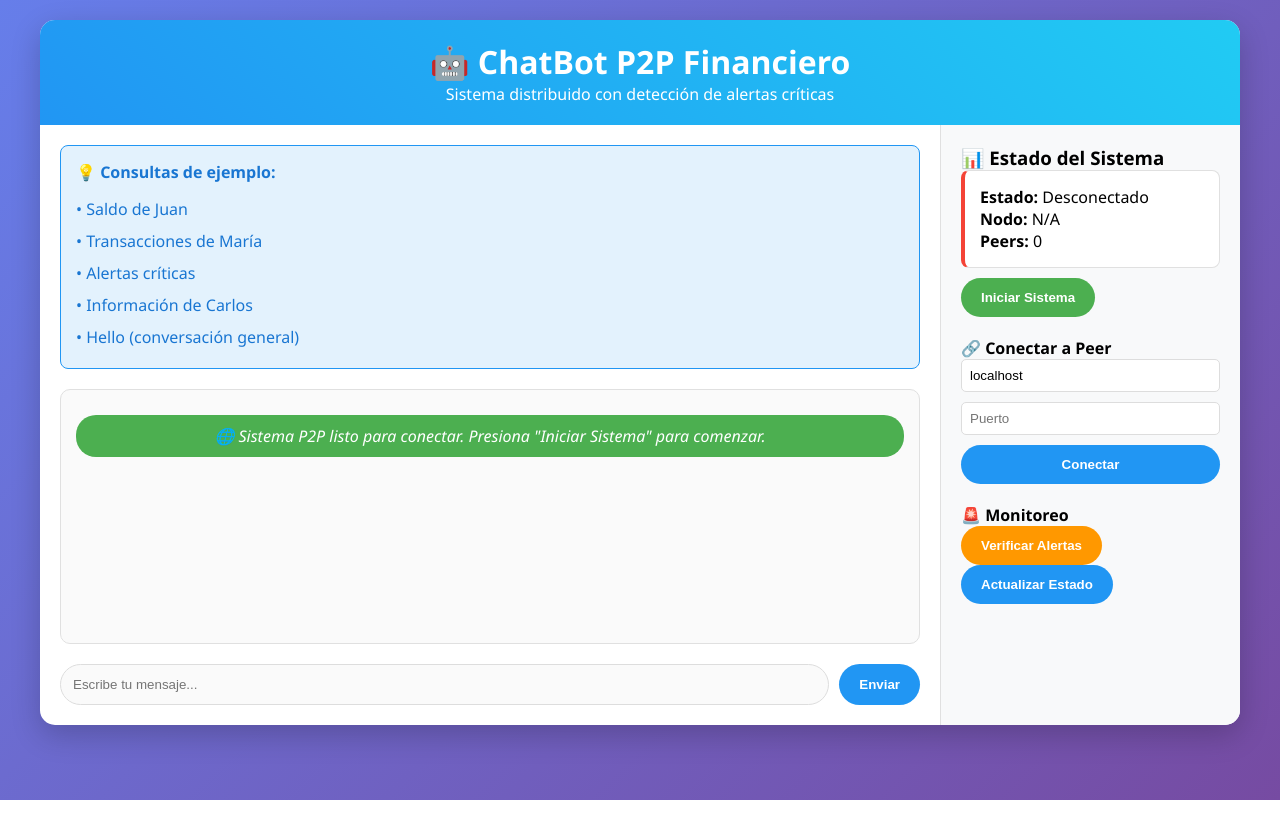
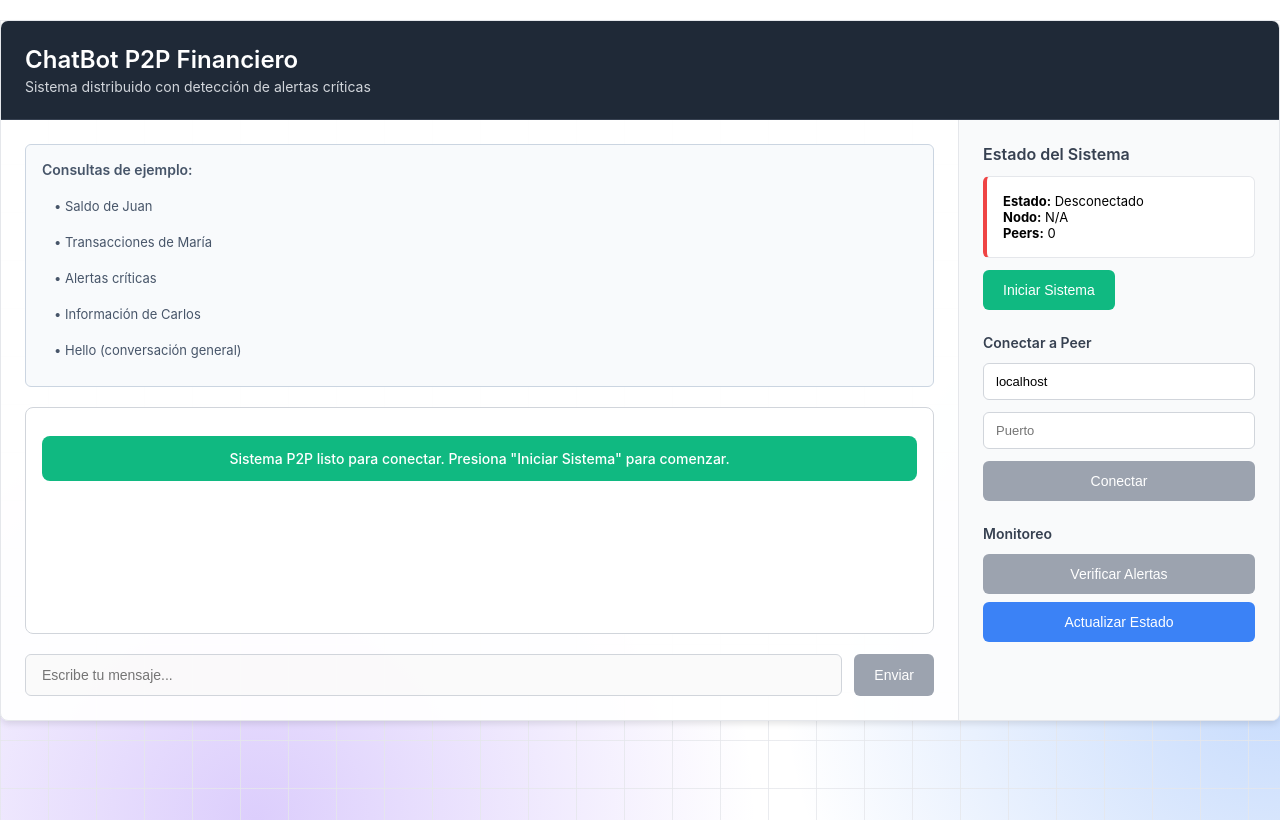
Before and after one commit to avillaq/ChatBot, a Flask app: page / in a window 1280 px wide. Run offline with Flask 3, Linux system fonts and the light colour scheme; parts of the project's set-up code (start-up, migrations or seed data) failed here and were passed over.

Commit message:
Refactor styles and improve layout for better user experience in index.html

```diff
--- a/app/templates/index.html
+++ b/app/templates/index.html
@@ -12,179 +12,256 @@
         }
 
         body {
-            font-family: 'Segoe UI', Tahoma, Geneva, Verdana, sans-serif;
-            background: linear-gradient(135deg, #667eea 0%, #764ba2 100%);
+            font-family: -apple-system, BlinkMacSystemFont, 'Segoe UI', Roboto, Oxygen, Ubuntu, Cantarell, sans-serif;
             min-height: 100vh;
-            padding: 20px;
+            background: white;
+            position: relative;
+        }
+
+        .background-grid {
+            position: absolute;
+            inset: 0;
+            z-index: 0;
+            background-image:
+                linear-gradient(to right, rgba(229,231,235,0.8) 1px, transparent 1px),
+                linear-gradient(to bottom, rgba(229,231,235,0.8) 1px, transparent 1px),
+                radial-gradient(circle 500px at 20% 100%, rgba(139,92,246,0.3), transparent),
+                radial-gradient(circle 500px at 100% 80%, rgba(59,130,246,0.3), transparent);
+            background-size: 48px 48px, 48px 48px, 100% 100%, 100% 100%;
         }
 
         .container {
-            max-width: 1200px;
+            position: relative;
+            z-index: 1;
+            max-width: 1400px;
             margin: 0 auto;
-            background: white;
-            border-radius: 15px;
-            box-shadow: 0 10px 30px rgba(0,0,0,0.2);
+            background: rgba(255, 255, 255, 0.95);
+            border: 1px solid #e5e7eb;
+            border-radius: 8px;
+            box-shadow: 0 4px 6px -1px rgba(0, 0, 0, 0.1);
+            margin-top: 20px;
+            margin-bottom: 20px;
             overflow: hidden;
         }
 
         .header {
-            background: linear-gradient(45deg, #2196F3, #21CBF3);
+            background: #1f2937;
             color: white;
-            padding: 20px;
-            text-align: center;
+            padding: 24px;
+            border-bottom: 1px solid #374151;
+        }
+
+        .header h1 {
+            font-size: 24px;
+            font-weight: 600;
+            margin-bottom: 4px;
+        }
+
+        .header p {
+            color: #d1d5db;
+            font-size: 14px;
         }
 
         .main-content {
             display: grid;
-            grid-template-columns: 1fr 300px;
+            grid-template-columns: 1fr 320px;
             min-height: 600px;
         }
 
         .chat-section {
-            padding: 20px;
+            padding: 24px;
             display: flex;
             flex-direction: column;
+            border-right: 1px solid #e5e7eb;
         }
 
         .sidebar {
-            background: #f8f9fa;
-            padding: 20px;
-            border-left: 1px solid #e0e0e0;
+            background: #f9fafb;
+            padding: 24px;
         }
 
         .chat-container {
             flex: 1;
-            border: 1px solid #e0e0e0;
-            border-radius: 10px;
+            border: 1px solid #d1d5db;
+            border-radius: 8px;
             margin-bottom: 20px;
-            background: #fafafa;
+            background: white;
             overflow-y: auto;
             max-height: 400px;
         }
 
         .chat-messages {
-            padding: 15px;
+            padding: 16px;
         }
 
         .message {
-            margin: 10px 0;
-            padding: 10px 15px;
-            border-radius: 20px;
+            margin: 12px 0;
+            padding: 12px 16px;
+            border-radius: 8px;
             max-width: 80%;
+            font-size: 14px;
+            line-height: 1.5;
         }
 
         .user-message {
-            background: #2196F3;
+            background: #3b82f6;
             color: white;
             margin-left: auto;
             text-align: right;
         }
 
         .bot-message {
-            background: #e0e0e0;
-            color: #333;
+            background: #f3f4f6;
+            color: #374151;
+            border: 1px solid #e5e7eb;
         }
 
         .system-message {
-            background: #4CAF50;
+            background: #10b981;
             color: white;
             text-align: center;
-            font-style: italic;
             max-width: 100%;
+            font-weight: 500;
         }
 
         .alert-message {
-            background: #ff5722;
+            background: #ef4444;
             color: white;
             text-align: center;
             max-width: 100%;
+            font-weight: 500;
         }
 
         .input-section {
             display: flex;
-            gap: 10px;
+            gap: 12px;
         }
 
         .input-section input {
             flex: 1;
-            padding: 12px;
-            border: 1px solid #ddd;
-            border-radius: 25px;
+            padding: 12px 16px;
+            border: 1px solid #d1d5db;
+            border-radius: 6px;
             outline: none;
+            font-size: 14px;
+        }
+
+        .input-section input:focus {
+            border-color: #3b82f6;
+            box-shadow: 0 0 0 3px rgba(59, 130, 246, 0.1);
         }
 
         .btn {
             padding: 12px 20px;
             border: none;
-            border-radius: 25px;
+            border-radius: 6px;
             cursor: pointer;
-            font-weight: bold;
-            transition: all 0.3s;
+            font-weight: 500;
+            font-size: 14px;
+            transition: all 0.2s;
+            text-align: center;
+            display: inline-block;
         }
 
         .btn-primary {
-            background: #2196F3;
+            background: #3b82f6;
             color: white;
         }
 
+        .btn-primary:hover {
+            background: #2563eb;
+        }
+
         .btn-success {
-            background: #4CAF50;
+            background: #10b981;
             color: white;
         }
 
+        .btn-success:hover {
+            background: #059669;
+        }
+
         .btn-warning {
-            background: #FF9800;
+            background: #f59e0b;
             color: white;
         }
 
-        .btn:hover {
-            transform: translateY(-2px);
-            box-shadow: 0 5px 15px rgba(0,0,0,0.2);
+        .btn-warning:hover {
+            background: #d97706;
+        }
+
+        .btn:disabled {
+            background: #9ca3af;
+            cursor: not-allowed;
         }
 
         .status-panel {
-            margin-bottom: 20px;
+            margin-bottom: 24px;
+        }
+
+        .status-panel h3 {
+            font-size: 16px;
+            font-weight: 600;
+            color: #374151;
+            margin-bottom: 12px;
+        }
+
+        .status-panel h4 {
+            font-size: 14px;
+            font-weight: 600;
+            color: #374151;
+            margin-bottom: 12px;
         }
 
         .status-item {
             background: white;
-            border: 1px solid #e0e0e0;
-            border-radius: 8px;
-            padding: 15px;
-            margin-bottom: 10px;
+            border: 1px solid #e5e7eb;
+            border-radius: 6px;
+            padding: 16px;
+            margin-bottom: 12px;
+            font-size: 13px;
         }
 
         .status-active {
-            border-left: 4px solid #4CAF50;
+            border-left: 4px solid #10b981;
         }
 
         .status-inactive {
-            border-left: 4px solid #f44336;
+            border-left: 4px solid #ef4444;
         }
 
         .connection-form {
             display: flex;
             flex-direction: column;
-            gap: 10px;
+            gap: 12px;
         }
 
         .connection-form input {
-            padding: 8px;
-            border: 1px solid #ddd;
-            border-radius: 5px;
+            padding: 10px 12px;
+            border: 1px solid #d1d5db;
+            border-radius: 6px;
+            font-size: 13px;
+        }
+
+        .connection-form input:focus {
+            border-color: #3b82f6;
+            outline: none;
+            box-shadow: 0 0 0 3px rgba(59, 130, 246, 0.1);
         }
 
         .examples {
-            background: #e3f2fd;
-            border: 1px solid #2196F3;
-            border-radius: 8px;
-            padding: 15px;
+            background: #f8fafc;
+            border: 1px solid #cbd5e1;
+            border-radius: 6px;
+            padding: 16px;
             margin-bottom: 20px;
         }
 
         .examples h4 {
-            color: #1976D2;
-            margin-bottom: 10px;
+            color: #475569;
+            margin-bottom: 12px;
+            font-size: 14px;
+            font-weight: 600;
         }
 
         .examples ul {
@@ -193,15 +270,23 @@
         }
 
         .examples li {
-            padding: 5px 0;
-            color: #1976D2;
+            padding: 8px 12px;
+            color: #475569;
             cursor: pointer;
+            border-radius: 4px;
+            margin-bottom: 4px;
+            font-size: 13px;
+            transition: background-color 0.2s;
         }
 
         .examples li:hover {
-            background: #bbdefb;
-            padding-left: 10px;
-            border-radius: 5px;
+            background: #e2e8f0;
+        }
+
+        .monitoring-buttons {
+            display: flex;
+            flex-direction: column;
+            gap: 8px;
         }
 
         @media (max-width: 768px) {
@@ -209,24 +294,31 @@
                 grid-template-columns: 1fr;
             }
 
-            .sidebar {
-                border-left: none;
-                border-top: 1px solid #e0e0e0;
+            .chat-section {
+                border-right: none;
+                border-bottom: 1px solid #e5e7eb;
+            }
+
+            .container {
+                margin: 10px;
+                border-radius: 6px;
             }
         }
     </style>
 </head>
 <body>
+    <div class="background-grid"></div>
+
     <div class="container">
         <div class="header">
-            <h1>🤖 ChatBot P2P Financiero</h1>
+            <h1>ChatBot P2P Financiero</h1>
             <p>Sistema distribuido con detección de alertas críticas</p>
         </div>
 
         <div class="main-content">
             <div class="chat-section">
                 <div class="examples">
-                    <h4>💡 Consultas de ejemplo:</h4>
+                    <h4>Consultas de ejemplo:</h4>
                     <ul>
                         <li onclick="sendExample('Saldo de Juan')">• Saldo de Juan</li>
                         <li onclick="sendExample('Transacciones de María')">• Transacciones de María</li>
@@ -239,7 +331,7 @@
                 <div class="chat-container">
                     <div class="chat-messages" id="chatMessages">
                         <div class="message system-message">
-                            🌐 Sistema P2P listo para conectar. Presiona "Iniciar Sistema" para comenzar.
+                            Sistema P2P listo para conectar. Presiona "Iniciar Sistema" para comenzar.
                         </div>
                     </div>
                 </div>
@@ -252,7 +344,7 @@
 
             <div class="sidebar">
                 <div class="status-panel">
-                    <h3>📊 Estado del Sistema</h3>
+                    <h3>Estado del Sistema</h3>
                     <div class="status-item status-inactive" id="systemStatus">
                         <strong>Estado:</strong> <span id="statusText">Desconectado</span><br>
                         <strong>Nodo:</strong> <span id="nodeId">N/A</span><br>
@@ -263,7 +355,7 @@
                 </div>
 
                 <div class="status-panel">
-                    <h4>🔗 Conectar a Peer</h4>
+                    <h4>Conectar a Peer</h4>
                     <div class="connection-form">
                         <input type="text" id="peerHost" placeholder="Host (localhost)" value="localhost">
                         <input type="number" id="peerPort" placeholder="Puerto" min="8000" max="9999">
@@ -272,9 +364,11 @@
                 </div>
 
                 <div class="status-panel">
-                    <h4>🚨 Monitoreo</h4>
-                    <button class="btn btn-warning" onclick="checkAlerts()" id="alertBtn" disabled>Verificar Alertas</button>
-                    <button class="btn btn-primary" onclick="refreshStatus()" id="refreshBtn">Actualizar Estado</button>
+                    <h4>Monitoreo</h4>
+                    <div class="monitoring-buttons">
+                        <button class="btn btn-warning" onclick="checkAlerts()" id="alertBtn" disabled>Verificar Alertas</button>
+                        <button class="btn btn-primary" onclick="refreshStatus()" id="refreshBtn">Actualizar Estado</button>
+                    </div>
                 </div>
             </div>
         </div>
@@ -294,7 +388,7 @@
 
         function sendExample(text) {
             if (!systemInitialized) {
-                addMessage('⚠️ Inicia el sistema primero', 'system');
+                addMessage('Inicia el sistema primero', 'system');
                 return;
             }
             document.getElementById('messageInput').value = text;
@@ -332,10 +426,10 @@
                     addMessage(data.response, 'bot');
                     updateNetworkStatus(data.network_status);
                 } else {
-                    addMessage(`❌ Error: ${data.message}`, 'system');
+                    addMessage(`Error: ${data.message}`, 'system');
                 }
             } catch (error) {
-                addMessage(`❌ Error de conexión: ${error.message}`, 'system');
+                addMessage(`Error de conexión: ${error.message}`, 'system');
             }
         }
 
@@ -355,14 +449,14 @@
 
                 if (data.success) {
                     systemInitialized = true;
-                    addMessage(`✅ ${data.message}`, 'system');
+                    addMessage(data.message, 'system');
                     enableInterface();
                     refreshStatus();
                 } else {
-                    addMessage(`❌ Error: ${data.message}`, 'system');
+                    addMessage(`Error: ${data.message}`, 'system');
                 }
             } catch (error) {
-                addMessage(`❌ Error: ${error.message}`, 'system');
+                addMessage(`Error: ${error.message}`, 'system');
             }
         }
 
@@ -387,13 +481,13 @@
                 const data = await response.json();
 
                 if (data.success) {
-                    addMessage(`🤝 ${data.message}`, 'system');
+                    addMessage(data.message, 'system');
                     updateNetworkStatus(data.network_status);
                 } else {
-                    addMessage(`❌ Error: ${data.message}`, 'system');
+                    addMessage(`Error: ${data.message}`, 'system');
                 }
             } catch (error) {
-                addMessage(`❌ Error: ${error.message}`, 'system');
+                addMessage(`Error: ${error.message}`, 'system');
             }
         }
 
@@ -404,18 +498,18 @@
 
                 if (data.success) {
                     if (data.count > 0) {
-                        addMessage(`🚨 ${data.count} alertas críticas detectadas:`, 'alert');
+                        addMessage(`${data.count} alertas críticas detectadas:`, 'alert');
                         data.alerts.forEach(alert => {
                             addMessage(alert.message, 'alert');
                         });
                     } else {
-                        addMessage('✅ No hay alertas críticas activas', 'system');
+                        addMessage('No hay alertas críticas activas', 'system');
                     }
                 } else {
-                    addMessage(`❌ Error: ${data.message}`, 'system');
+                    addMessage(`Error: ${data.message}`, 'system');
                 }
             } catch (error) {
-                addMessage(`❌ Error: ${error.message}`, 'system');
+                addMessage(`Error: ${error.message}`, 'system');
             }
         }
 
```
